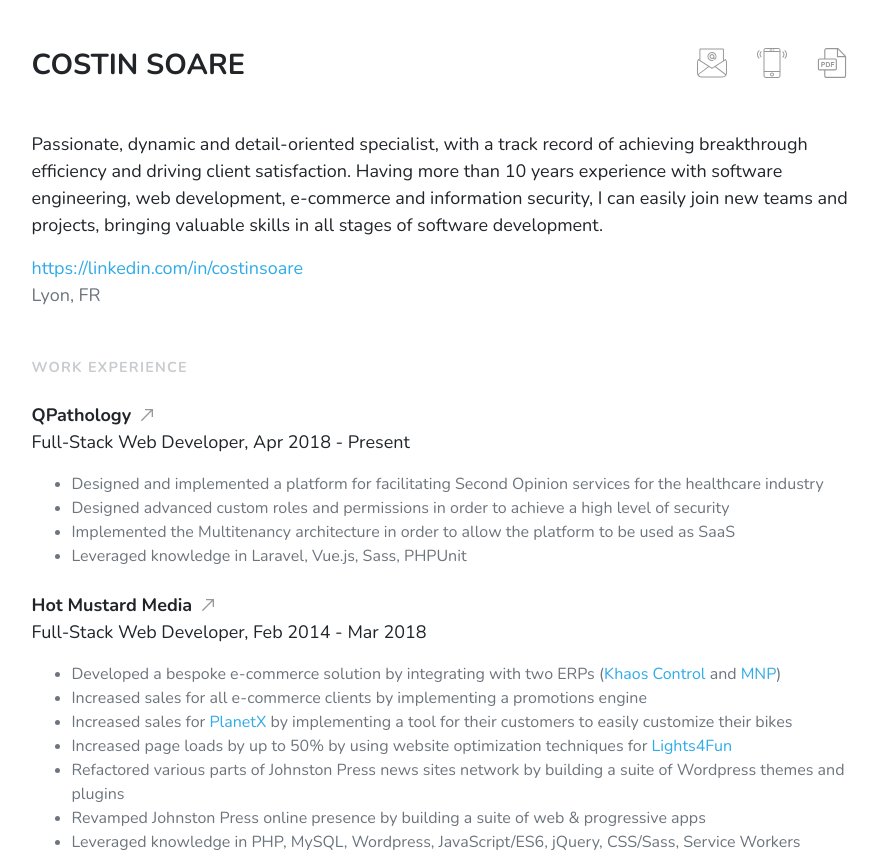
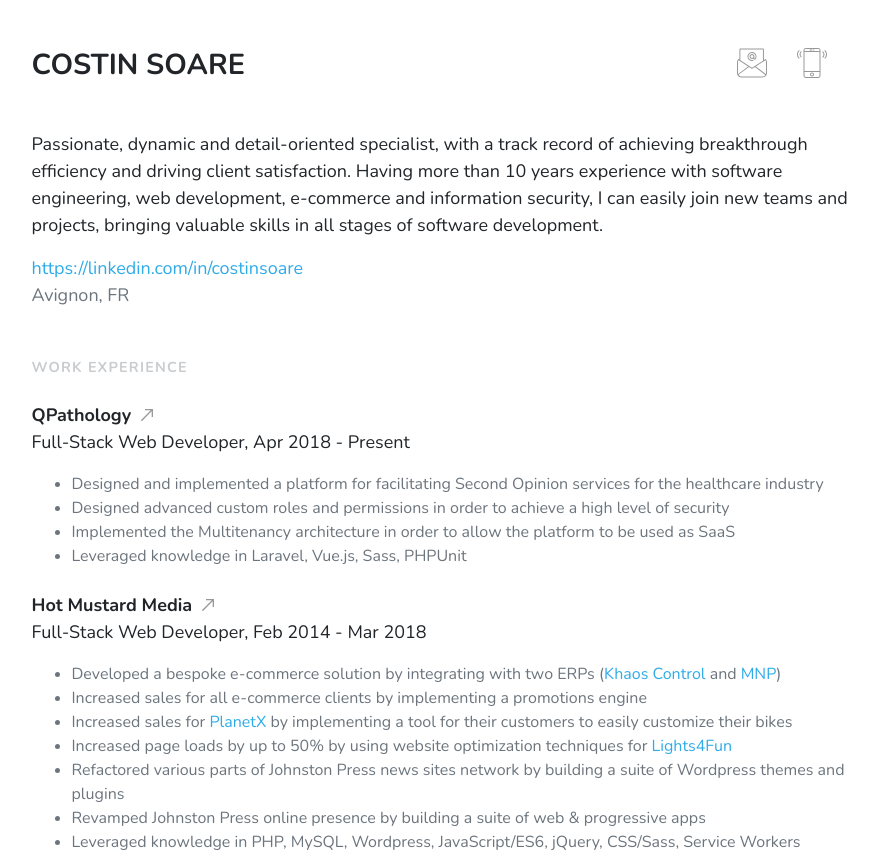
Before and after one commit to soarecostin/resume, a website: page index.html in a window 1280 px wide. Shown: the top 857 px of the page, without its empty margins (196-1074 px from the left). Drawn offline with nearby package versions, Linux system fonts and the light colour scheme.

Commit message:
Cleanup, remove js file as not used

```diff
--- a/index.html
+++ b/index.html
@@ -43,9 +43,9 @@
                                 <a class="header-btn" href="tel:+33769790089" title="Tel: (+33) 769 79 00 89">
                                     <span class="icon phone-icon"></span>
                                 </a>
-                                <a href="#" target="_blank" class="header-btn last" title="Download PDF Format">
+                                <!-- <a href="#" target="_blank" class="header-btn last" title="Download PDF Format">
                                     <span class="icon download-icon"></span>
-                                </a>
+                                </a> -->
                             </div>
                         </div>
                     </div>
@@ -59,17 +59,11 @@
                             Having more than 10 years experience with software engineering, web development, e-commerce and information security, I can easily join new teams and projects, bringing valuable skills in all stages of software development.
                         </p>
 
-                        <!-- <p class="lead mb-0">
-                            <a href="mailto:costin@soa.re">costin@soa.re</a>
-                        </p> -->
                         <p class="lead mb-0">
                             <a target="_blank" rel="noreferrer" href="https://linkedin.com/in/costinsoare">https://linkedin.com/in/costinsoare</a>
                         </p>
-                        <!-- <p class="lead mb-0">
-                            (33) 769 79 00 89
-                        </p> -->
                         <p class="lead text-muted mb-0">
-                            Lyon, FR
+                            Avignon, FR
                         </p>
                     </div>
 
@@ -176,12 +170,6 @@
                             Skills
                         </p>
 
-                        <!--
-                        <p class="lead font-weight-bold mb-0 mt-4">
-                            Software Engineering
-                        </p>
-                        -->
-
                         <ul class="tags mt-3">
                             <li>PHP</li>
                             <li>MySQL</li>
@@ -218,7 +206,6 @@
         </div>
     </div>
 
-    <script src="dist/app.js" defer></script>
 </body>
 
 </html>
--- a/src/js/app.js
+++ b/src/js/app.js
@@ -1,6 +1,3 @@
 try {
-    // window.Popper = require('popper.js').default;
-    // window.$ = window.jQuery = require('jquery');
-
-    //require('bootstrap');
+    // ...
 } catch (e) {}
--- a/src/sass/app.scss
+++ b/src/sass/app.scss
@@ -4,11 +4,6 @@
 @import "settings/bootstrap-variables";
 
 @import '~bootstrap/scss/bootstrap';
-
-//@import '~@fortawesome/fontawesome-free/scss/brands';
-//@import '~@fortawesome/fontawesome-free/scss/regular';
-//@import '~@fortawesome/fontawesome-free/scss/solid';
-//@import '~@fortawesome/fontawesome-free/scss/fontawesome';
 
 ul.tags {
     padding: 0;
```
Also changed, not shown: webpack.mix.js (+0 -37 lines).
